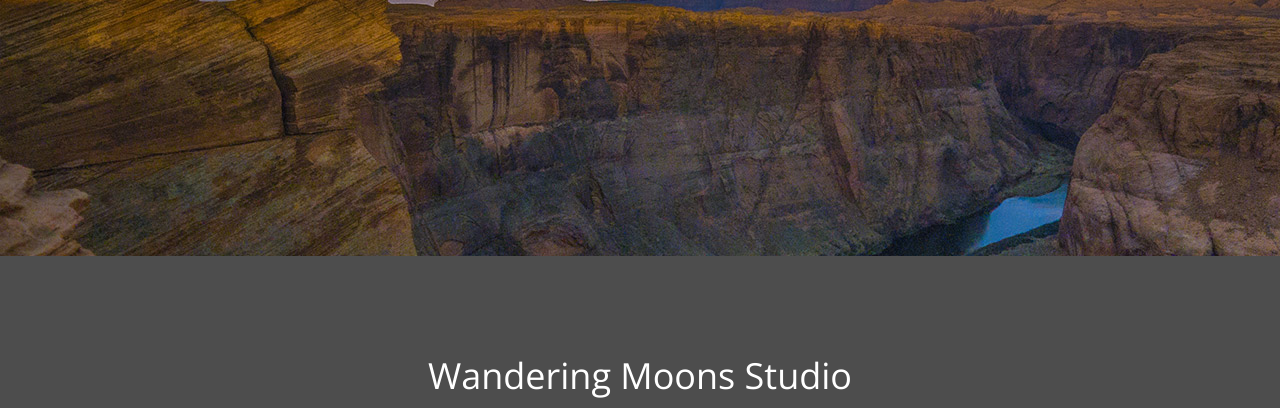
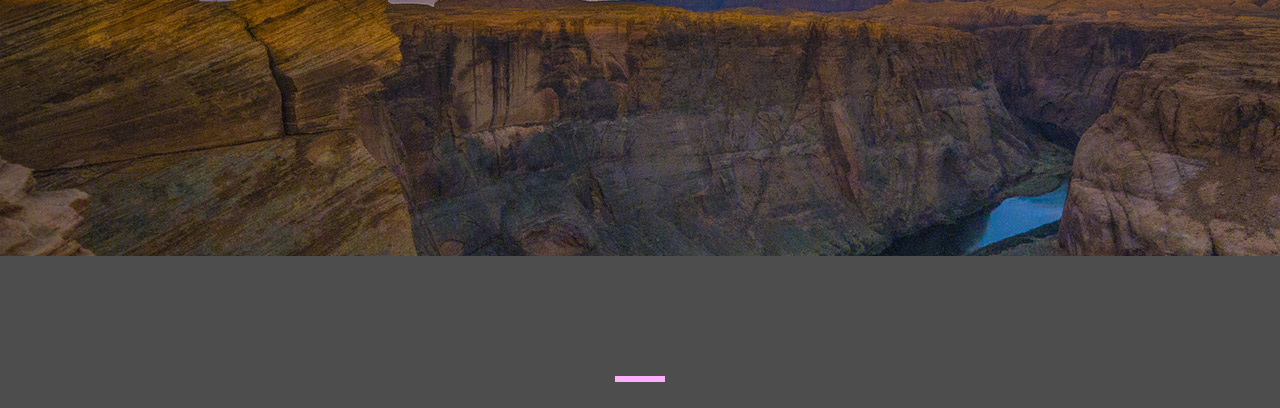
Before and after one commit to shanemoon/shanemoon.github.io, a website: page index.html in a window 1280 px wide. Shown: the part 544-952 px from the top of the page. Drawn offline with nearby package versions, Linux system fonts and the light colour scheme.

Commit message:
picture only

```diff
--- a/index.html
+++ b/index.html
@@ -56,11 +56,13 @@
         <div class="container">
             <div class="row">
                 <div class="col-lg-12 text-center">
-                    <h1 class="section-heading">Wandering Moons Studio</h1>
+                    <!--<h1 class="section-heading">Wandering Moons Studio</h1>-->
                     <hr class="dark">
                 </div>
             </div>
         </div>
+
+        <!--
         <div class="container">
             <div class="row">
                 <div class="col-lg-6 col-sm-6 text-center">
@@ -81,6 +83,7 @@
                 </div>
             </div>
         </div>
+        -->
     </section>
 
     <!-- Footer -->
```
